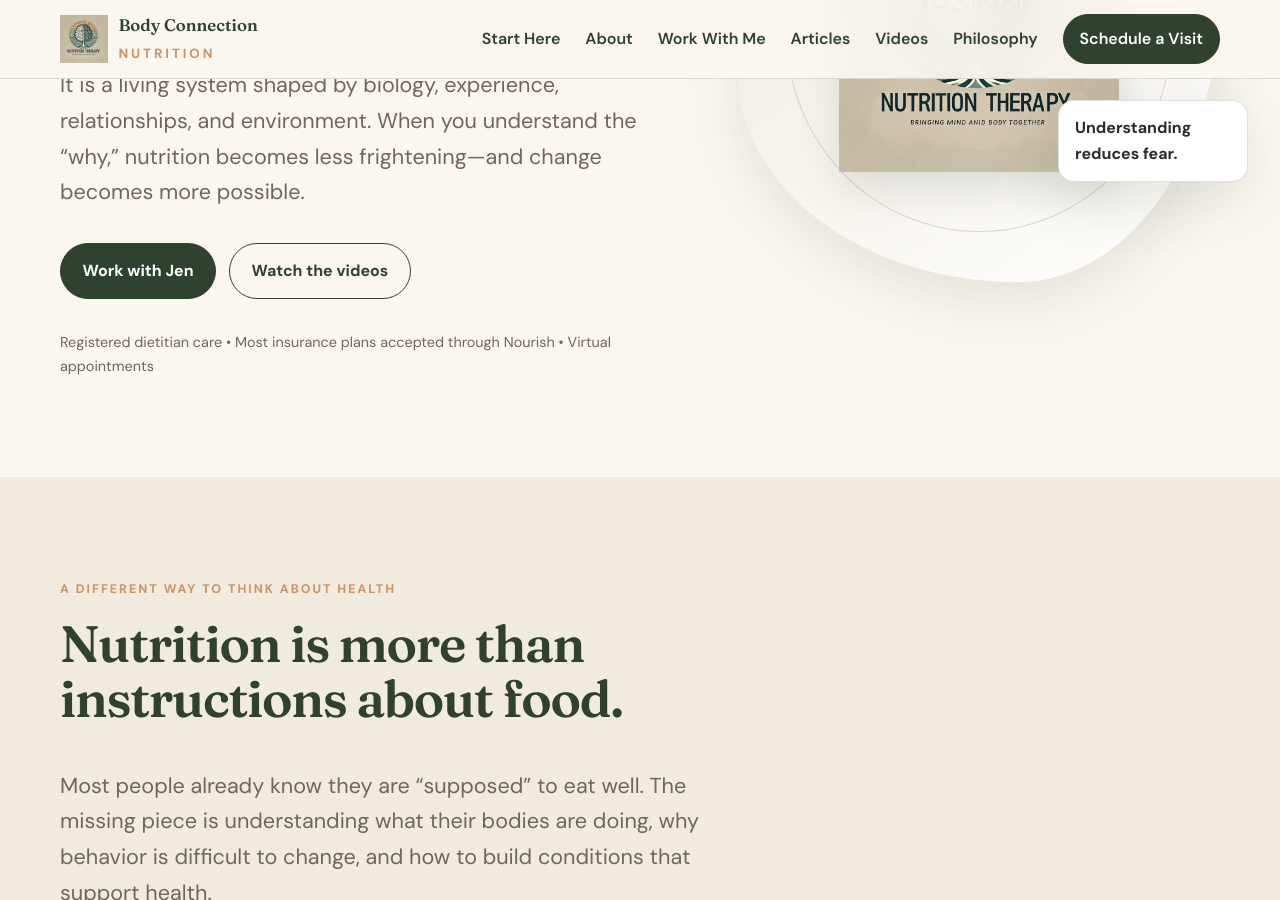
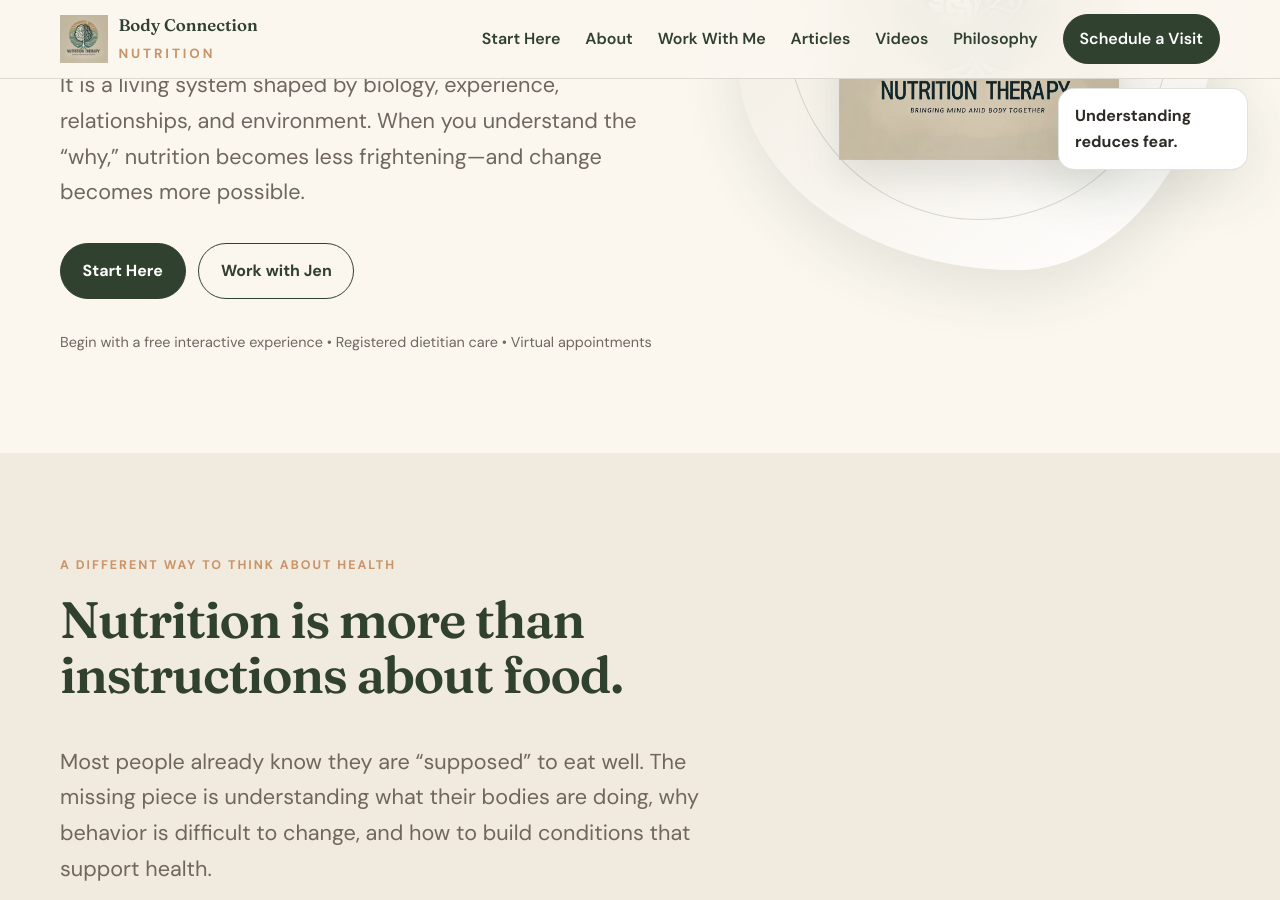
Before and after one commit to BodyConnectionNutrition/Nov-10-build, a Jekyll site: the page built from index.md, in a window 1280 px wide and 900 px high, scrolled down 527 px. Built offline with Jekyll 4.4.1, drawn with Linux system fonts in a browser that asks for light colours.

Commit message:
Make Start Here the primary homepage pathway

```diff
--- a/index.md
+++ b/index.md
@@ -3,7 +3,7 @@ layout: default
 title: Body Connection Nutrition
 description: Evidence-based nutrition care and education that helps you understand your body, reduce fear, and make sustainable changes.
 ---
-<section class="hero"><div class="container hero-grid"><div><p class="eyebrow">Science. Compassion. Connection.</p><h1>Your body is not a problem to solve.</h1><p class="lead">It is a living system shaped by biology, experience, relationships, and environment. When you understand the “why,” nutrition becomes less frightening—and change becomes more possible.</p><div class="hero-actions"><a class="button" href="/services/">Work with Jen</a><a class="button button-secondary" href="/videos/">Watch the videos</a></div><p class="trust-line">Registered dietitian care • Most insurance plans accepted through Nourish • Virtual appointments</p></div><div class="hero-art"><span class="orbit one"></span><span class="orbit two"></span><img src="/assets/images/brand-mark.png" alt="A tree whose branches resemble neural pathways and whose roots represent the body"><div class="floating-note one">Environment shapes biology.</div><div class="floating-note two">Understanding reduces fear.</div></div></div></section>
+<section class="hero"><div class="container hero-grid"><div><p class="eyebrow">Science. Compassion. Connection.</p><h1>Your body is not a problem to solve.</h1><p class="lead">It is a living system shaped by biology, experience, relationships, and environment. When you understand the “why,” nutrition becomes less frightening—and change becomes more possible.</p><div class="hero-actions"><a class="button" href="/start-here/">Start Here</a><a class="button button-secondary" href="/services/">Work with Jen</a></div><p class="trust-line">Begin with a free interactive experience • Registered dietitian care • Virtual appointments</p></div><div class="hero-art"><span class="orbit one"></span><span class="orbit two"></span><img src="/assets/images/brand-mark.png" alt="A tree whose branches resemble neural pathways and whose roots represent the body"><div class="floating-note one">Environment shapes biology.</div><div class="floating-note two">Understanding reduces fear.</div></div></div></section>
 <section class="section section-muted"><div class="container"><div class="section-head"><p class="eyebrow">A different way to think about health</p><h2>Nutrition is more than instructions about food.</h2><p class="lead">Most people already know they are “supposed” to eat well. The missing piece is understanding what their bodies are doing, why behavior is difficult to change, and how to build conditions that support health.</p></div><div class="three-grid"><article class="card"><span class="number">1</span><h3>Understand your biology</h3><p>Learn how metabolism, hunger, stress, sleep, hormones, and development shape what you feel and do.</p></article><article class="card"><span class="number">2</span><h3>Question the noise</h3><p>Separate useful evidence from diet culture, marketing, oversimplified health advice, and confident misinformation.</p></article><article class="card"><span class="number">3</span><h3>Build a workable environment</h3><p>Create routines and supports that make nourishing yourself easier in your actual life—not an imaginary perfect one.</p></article></div></div></section>
 <section class="section"><div class="container split"><div><p class="eyebrow">Meet Jen Nickell, RD</p><h2>Science should help you trust your body—not fear it.</h2><p>I am a registered dietitian with a background that spans nutrition, early childhood, neurodevelopment, teaching, and adult learning.</p><p>My work connects the science of the body with the realities of human development and daily life. I do not believe people need more rigid rules. They need accurate information, a framework that makes sense, and support translating that understanding into their own lives.</p><a class="button button-secondary" href="/about/">More about my approach</a></div><div class="quote-card"><p class="eyebrow">The central idea</p><h2>“Understanding our embodied place in the world can reduce fear and increase compassion.”</h2><p>For ourselves, for other people, and for the bodies carrying us through the world.</p></div></div></section>
 <section class="section section-muted"><div class="container split"><div><p class="eyebrow">What you will find here</p><h2>Clear science, placed in context.</h2><p class="lead">The goal is not to turn you into a metabolism expert. It is to give you enough understanding that future choices make more sense.</p></div><div class="feature-list"><div class="feature"><div class="feature-icon">01</div><div><h3>Evidence-based nutrition</h3><p>Plain-language explanations grounded in physiology and the broader research—not a single sensational study.</p></div></div><div class="feature"><div class="feature-icon">02</div><div><h3>Mind–body connection</h3><p>How stress, learning, memory, development, and environment shape eating and health behavior.</p></div></div><div class="feature"><div class="feature-icon">03</div><div><h3>Real-life implementation</h3><p>Strategies designed for busy, imperfect lives and bodies with histories—not abstract ideals.</p></div></div></div></div></section>
```
